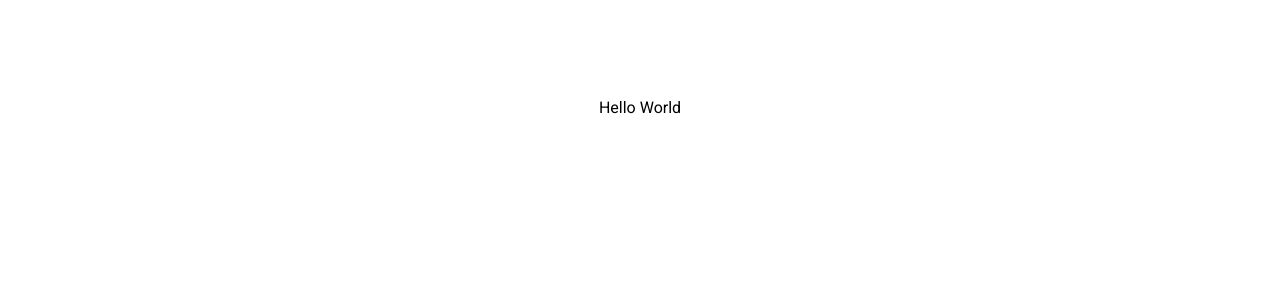
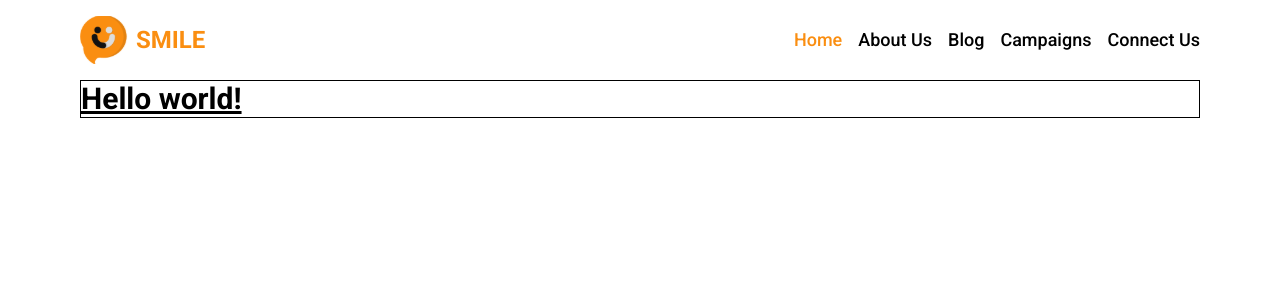
Before and after one commit to shidqi29/next-landing-page, a Next.js app: page / in a window 1280 px wide. Shown: the top 300 px of the page. Built offline with nearby package versions, Linux system fonts and the light colour scheme.

Commit message:
feat(navbar): add navbar

```diff
--- a/package.json
+++ b/package.json
@@ -12,7 +12,8 @@
     "next": "14.1.0",
     "react": "^18",
     "react-dom": "^18",
-    "react-hook-form": "^7.50.1"
+    "react-hook-form": "^7.50.1",
+    "react-icons": "^5.0.1"
   },
   "devDependencies": {
     "@types/node": "^20",
--- /dev/null
+++ b/src/components/layouts/Navbar/index.tsx
@@ -0,0 +1,98 @@
+import Image from "next/image";
+import Link from "next/link";
+import { useRouter } from "next/router";
+import React from "react";
+import { PiList, PiX } from "react-icons/pi";
+
+export const Navbar = () => {
+  const [isMenuOpen, setIsMenuOpen] = React.useState(false);
+
+  const router = useRouter();
+
+  const handleClick = () => {
+    setIsMenuOpen((prev) => !prev);
+  };
+
+  const navLink = [
+    {
+      name: "Home",
+      path: "/",
+    },
+    {
+      name: "About Us",
+      path: "#",
+    },
+    {
+      name: "Blog",
+      path: "#",
+    },
+    {
+      name: "Campaigns",
+      path: "#",
+    },
+    {
+      name: "Connect Us",
+      path: "#",
+    },
+  ];
+
+  const navMobile = () => {
+    return (
+      <nav className="absolute left-0 w-full bg-white lg:hidden">
+        <ul className="flex flex-col gap-y-1 pb-4 text-lg">
+          {navLink.map((link) => (
+            <li key={link.name}>
+              <Link
+                href={link.path}
+                className={`font-medium transition-all hover:text-main-orange ${router.pathname === link.path ? "text-main-orange" : ""}`}
+              >
+                {link.name}
+              </Link>
+            </li>
+          ))}
+        </ul>
+      </nav>
+    );
+  };
+
+  return (
+    <>
+      <header className="sticky top-0 max-h-72 w-full bg-white">
+        <nav className="flex items-center justify-between py-4">
+          <Link href="/" className="flex items-center gap-x-2">
+            <Image
+              src={"/logo.svg"}
+              alt="logo"
+              width={50}
+              height={50}
+              className="w-8 md:w-12"
+            />
+            <span className="text-base font-bold text-main-orange md:text-2xl">
+              SMILE
+            </span>
+          </Link>
+          <ul className="hidden gap-x-4 text-lg lg:flex">
+            {navLink.map((link) => (
+              <li key={link.name}>
+                <Link
+                  href={link.path}
+                  className={`font-medium transition-all hover:text-main-orange ${router.pathname === link.path ? "text-main-orange" : ""}`}
+                >
+                  {link.name}
+                </Link>
+              </li>
+            ))}
+          </ul>
+
+          {/*Mobile Menu Button */}
+          <button onClick={handleClick} className="lg:hidden">
+            {isMenuOpen ? <PiX size={24} /> : <PiList size={24} />}
+          </button>
+        </nav>
+
+        {/* Mobile Navbar */}
+        {isMenuOpen && navMobile()}
+      </header>
+    </>
+  );
+};
--- /dev/null
+++ b/src/components/layouts/index.ts
@@ -0,0 +1 @@
+export * from "./Navbar";
--- a/src/pages/_app.tsx
+++ b/src/pages/_app.tsx
@@ -1,6 +1,22 @@
+import { Navbar } from "@/components/layouts";
 import "@/styles/globals.css";
 import type { AppProps } from "next/app";
+import { Roboto } from "next/font/google";
+
+const roboto = Roboto({
+  subsets: ["latin"],
+  weight: ["100", "300", "400", "500", "700", "900"],
+});
 
 export default function App({ Component, pageProps }: AppProps) {
-  return <Component {...pageProps} />;
+  return (
+    <>
+      <main
+        className={`mx-auto max-w-[1440px] px-6 md:px-12 lg:px-20 ${roboto.className}`}
+      >
+        <Navbar />
+        <Component {...pageProps} />
+      </main>
+    </>
+  );
 }
--- a/src/pages/index.tsx
+++ b/src/pages/index.tsx
@@ -1,16 +1,9 @@
-import { Roboto } from "next/font/google";
-
-const roboto = Roboto({
-  subsets: ["latin"],
-  weight: ["100", "300", "400", "500", "700", "900"],
-});
-
 export default function Home() {
   return (
-    <main
-      className={`flex min-h-screen flex-col items-center justify-between p-24 ${roboto.className}`}
-    >
-      <h1>Hello World</h1>
-    </main>
+    <>
+      <div className="w-full border border-black">
+        <h1 className="text-3xl font-bold underline">Hello world!</h1>
+      </div>
+    </>
   );
 }
```
Also changed, not shown: public/logo.svg (added), 1 other file (tests, documents, lock files or other folders).
